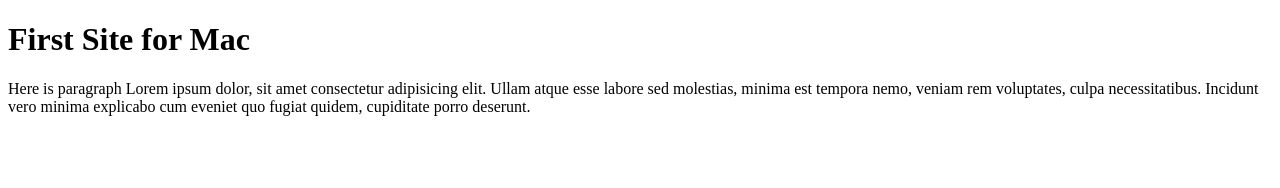
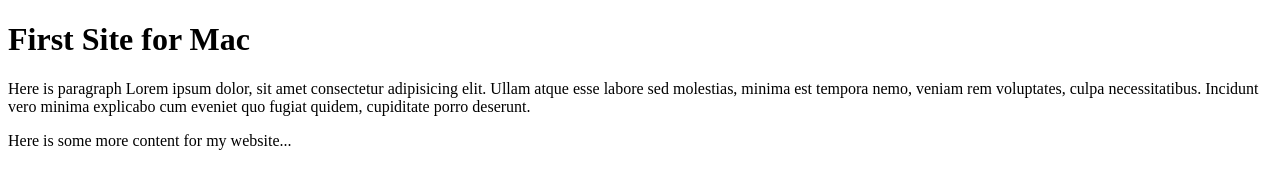
Before and after one commit to dc27j6yydy-glitch/firstsitemac, a plain HTML site: page index.html in a window 1280 px wide. Drawn offline with Linux system fonts and the light colour scheme.

Commit message:
made new paragraph

```diff
--- a/index.html
+++ b/index.html
@@ -8,5 +8,7 @@
     <h1>First Site for Mac</h1>
 
     <p>Here is paragraph Lorem ipsum dolor, sit amet consectetur adipisicing elit. Ullam atque esse labore sed molestias, minima est tempora nemo, veniam rem voluptates, culpa necessitatibus. Incidunt vero minima explicabo cum eveniet quo fugiat quidem, cupiditate porro deserunt.</p>
+
+    <p>Here is some more content for my website...</p>
 </body>
 </html>
```
